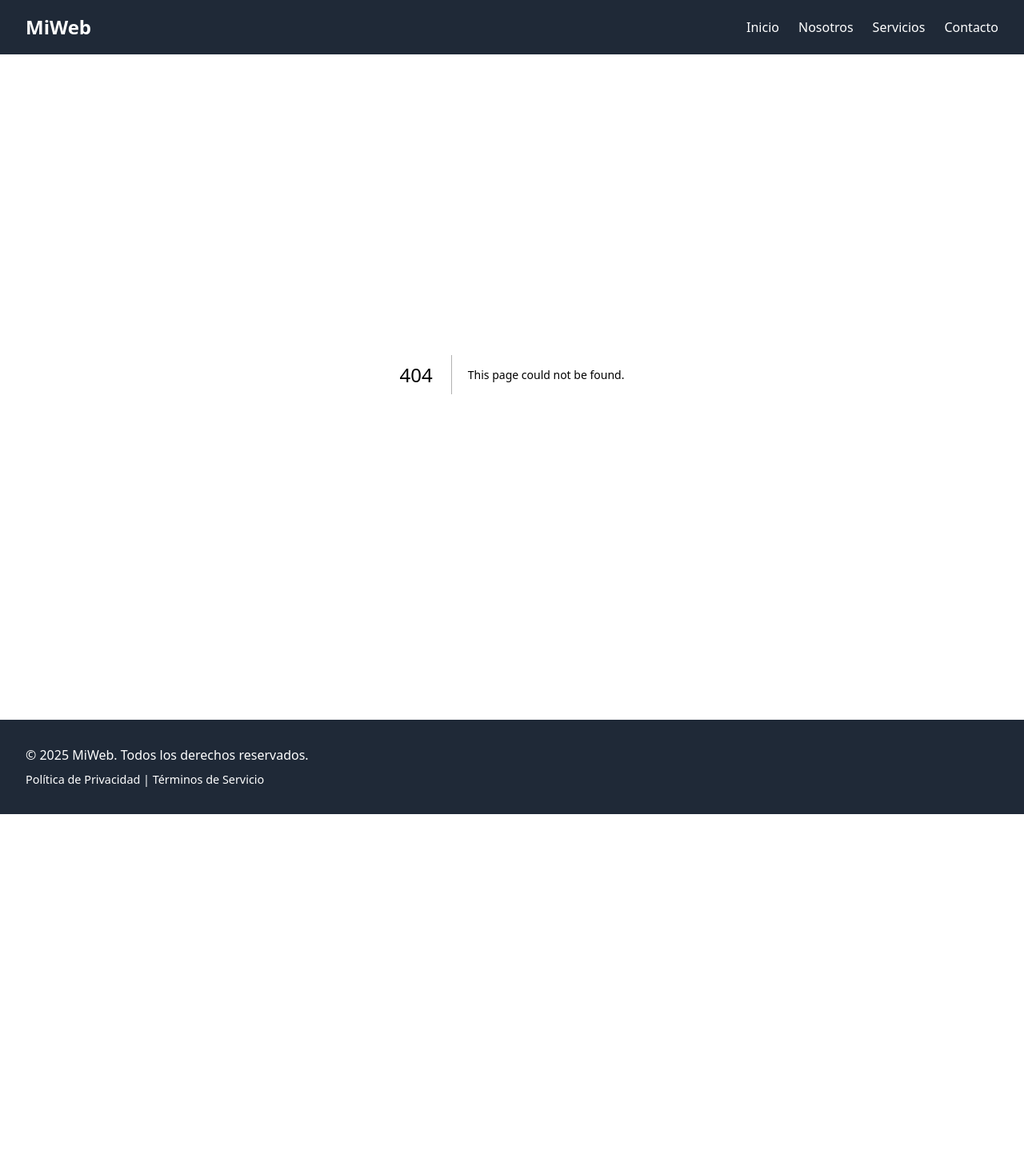
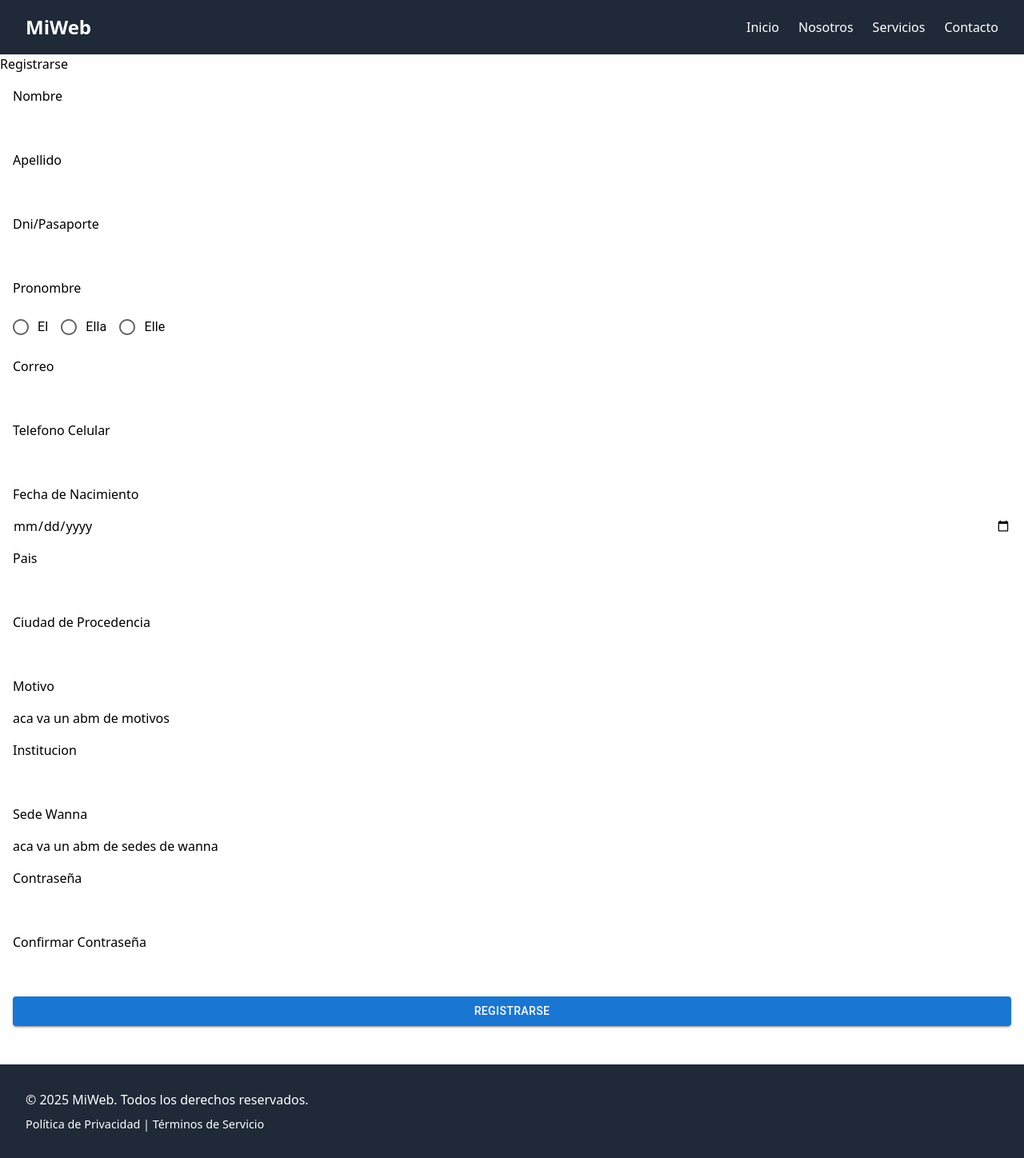
Before and after one commit to GMicheloni/WannaColive-frontend, a Next.js app: page /prelogin in a window 1280 px wide. Before the commit this address had no page. Shown: the whole page at 80% size. Before the commit the page ends 1018 px from the top, so only its background shows below. Built offline with nearby package versions, Linux system fonts and the light colour scheme.

Commit message:
first functional signup page

```diff
--- a/src/app/layout.tsx
+++ b/src/app/layout.tsx
@@ -1,5 +1,5 @@
-import Header from "./components/Header";
-import Footer from "./components/Footer";
+import Header from "../components/Header";
+import Footer from "../components/Footer";
 import "./globals.css";
 
 export default function RootLayout({
--- /dev/null
+++ b/src/app/prelogin/page.tsx
@@ -0,0 +1 @@
+export { default } from "./prelogin";
--- /dev/null
+++ b/src/app/prelogin/prelogin.tsx
@@ -0,0 +1,124 @@
+import { Radio, RadioGroup } from "@mui/material";
+import Button from "@mui/material/Button";
+import FormControlLabel from "@mui/material/FormControlLabel";
+export const PreLogin = () => {
+  return (
+    <div>
+      <h2>Registrarse</h2>
+      <form className="flex flex-col gap-4 p-4">
+        <label htmlFor="name">Nombre</label>
+        <input
+          type="text"
+          id="name"
+          name="name"
+          /* value={formData.name}
+            onChange={handleChange} */
+          required
+        />
+        <label htmlFor="surname">Apellido</label>
+        <input
+          type="text"
+          id="surname"
+          name="surname"
+          /* value={formData.name}
+            onChange={handleChange} */
+          required
+        />
+        <label htmlFor="dni">Dni/Pasaporte</label>
+        <input
+          type="text"
+          id="dni"
+          name="dni"
+          /* value={formData.name}
+            onChange={handleChange} */
+          required
+        />
+        <label htmlFor="pronoun">Pronombre</label>
+        <RadioGroup name="pronoun" row>
+          <FormControlLabel value="El" label="El" control={<Radio />} />
+          <FormControlLabel value="Ella" label="Ella" control={<Radio />} />
+          <FormControlLabel value="Elle" label="Elle" control={<Radio />} />
+        </RadioGroup>
+        <label htmlFor="email">Correo</label>
+        <input
+          type="email"
+          id="email"
+          name="email"
+          /* value={formData.name}
+            onChange={handleChange} */
+          required
+        />
+        <label htmlFor="phone">Telefono Celular</label>
+        <input
+          type="text"
+          id="phone"
+          name="phone"
+          /* value={formData.name}
+            onChange={handleChange} */
+          required
+        />
+        <label htmlFor="birthdate">Fecha de Nacimiento</label>
+        <input
+          type="date"
+          id="birthdate"
+          name="birthdate"
+          /* value={formData.name}
+            onChange={handleChange} */
+          required
+        />
+        <label htmlFor="country">Pais</label>
+        <input
+          type="text"
+          id="country"
+          name="country"
+          /* value={formData.name}
+            onChange={handleChange} */
+          required
+        />
+        <label htmlFor="city">Ciudad de Procedencia</label>
+        <input
+          type="text"
+          id="city"
+          name="city"
+          /* value={formData.name}
+            onChange={handleChange} */
+          required
+        />
+        <label htmlFor="reason">Motivo</label>
+        <p>aca va un abm de motivos</p>
+        <label htmlFor="institue">Institucion</label>
+        <input
+          type="text"
+          id="institute"
+          name="institute"
+          /* value={formData.name}
+            onChange={handleChange} */
+          required
+        />
+        <label htmlFor="">Sede Wanna </label>
+        <p>aca va un abm de sedes de wanna</p>
+        <label htmlFor="password">Contraseña</label>
+        <input
+          type="text"
+          id="password"
+          name="password"
+          /* value={formData.name}
+            onChange={handleChange} */
+          required
+        />
+        <label htmlFor="confirm password">Confirmar Contraseña</label>
+        <input
+          type="text"
+          id="confirm password"
+          name="confirm password"
+          /* value={formData.name}
+            onChange={handleChange} */
+          required
+        />
+        <Button variant="contained">Registrarse</Button>
+      </form>
+    </div>
+  );
+};
+
+export default PreLogin;
--- a/src/app/signin/signin.tsx
+++ b/src/app/signin/signin.tsx
@@ -1,5 +1,5 @@
 export const SignIn = () => {
-  return <div>Sign In page</div>;
+  return <div>sign in page</div>;
 };
 
 export default SignIn;
--- a/src/app/signup/page.tsx
+++ b/src/app/signup/page.tsx
@@ -1 +1 @@
-export { default } from "./signup";
+export { default } from "./SignUp";
--- a/src/app/signup/signup.tsx
+++ b/src/app/signup/signup.tsx
@@ -1,5 +1,107 @@
+"use client";
+
+import { Button } from "@mui/material";
+import React from "react";
+
 export const SignUp = () => {
-  return <div>Sign Up Page</div>;
+  const [userdata, setUserdata] = React.useState({
+    email: "",
+    password: "",
+    confirmPassword: "",
+  });
+
+  const [errors, setErrors] = React.useState({});
+
+  const validateForm = (input: {
+    email: string;
+    password: string;
+    confirmPassword: string;
+  }) => {
+    const error: {
+      email?: string;
+      password?: string;
+      confirmPassword?: string;
+    } = {};
+    if (!input.email) error.email = "Email requerido";
+    if (!input.email.includes("@")) error.email = "Email inválido";
+    if (!input.password) error.password = "Password requerida";
+    if (input.password !== input.confirmPassword)
+      error.confirmPassword = "Las contraseñas no coinciden";
+    return error;
+  };
+
+  const changeHandler = (e: React.ChangeEvent<HTMLInputElement>) => {
+    setUserdata({ ...userdata, [e.target.name]: e.target.value });
+  };
+
+  const submitHandler = (e: React.FormEvent) => {
+    e.preventDefault();
+    const validationErrors = validateForm(userdata);
+    setErrors(validationErrors);
+    if (Object.keys(validationErrors).length > 0) {
+      alert(
+        Object.values(validationErrors)
+          .map((err) => `• ${err}`)
+          .join("\n")
+      );
+    } else
+      alert(
+        `Usuario ${userdata.email} creado con éxito y contrasena ${userdata.password}`
+      );
+  };
+
+  return (
+    <div>
+      <div className="h-1/2 w-1/2 border-2 border-black m-auto mt-20 p-10 rounded-lg shadow-lg flex flex-col items-center">
+        <img
+          src="./logo.png"
+          alt="logo"
+          className="bg-black border-2 border-black rounded-full w-25 h-25 mb-4 "
+        />
+        <h1 className="text-3xl font-bold mb-6 text-center">Sign Up</h1>
+
+        <form className="flex flex-col items-start gap-5 w-full max-w-sm">
+          <label htmlFor="email">Email:</label>
+          <input
+            name="email"
+            type="text"
+            placeholder="Enter your email"
+            className="border-2 border-gray-300 p-2 w-full"
+            onChange={changeHandler}
+            required
+          />
+
+          <label htmlFor="password">Password:</label>
+          <input
+            name="password"
+            type="password"
+            placeholder="Enter your password"
+            className="border-2 border-gray-300 p-2 w-full"
+            onChange={changeHandler}
+            required
+          />
+
+          <label htmlFor="confirm-password">Confirm Password:</label>
+          <input
+            name="confirmPassword"
+            type="password"
+            placeholder="Confirm your password"
+            className="border-2 border-gray-300 p-2 w-full"
+            onChange={changeHandler}
+            required
+          />
+        </form>
+        <Button
+          onClick={submitHandler}
+          variant="contained"
+          color="primary"
+          sx={{ marginTop: "20px" }}
+        >
+          Sign Up
+        </Button>
+      </div>
+    </div>
+  );
 };
 
 export default SignUp;
```
Also changed, not shown: package.json (+9 -6 lines), public/logo.png (added), src/components/Footer.tsx (renamed from src/app/components/Footer.tsx), src/components/Header.tsx (renamed from src/app/components/Header.tsx), 1 other file (tests, documents, lock files or other folders).
